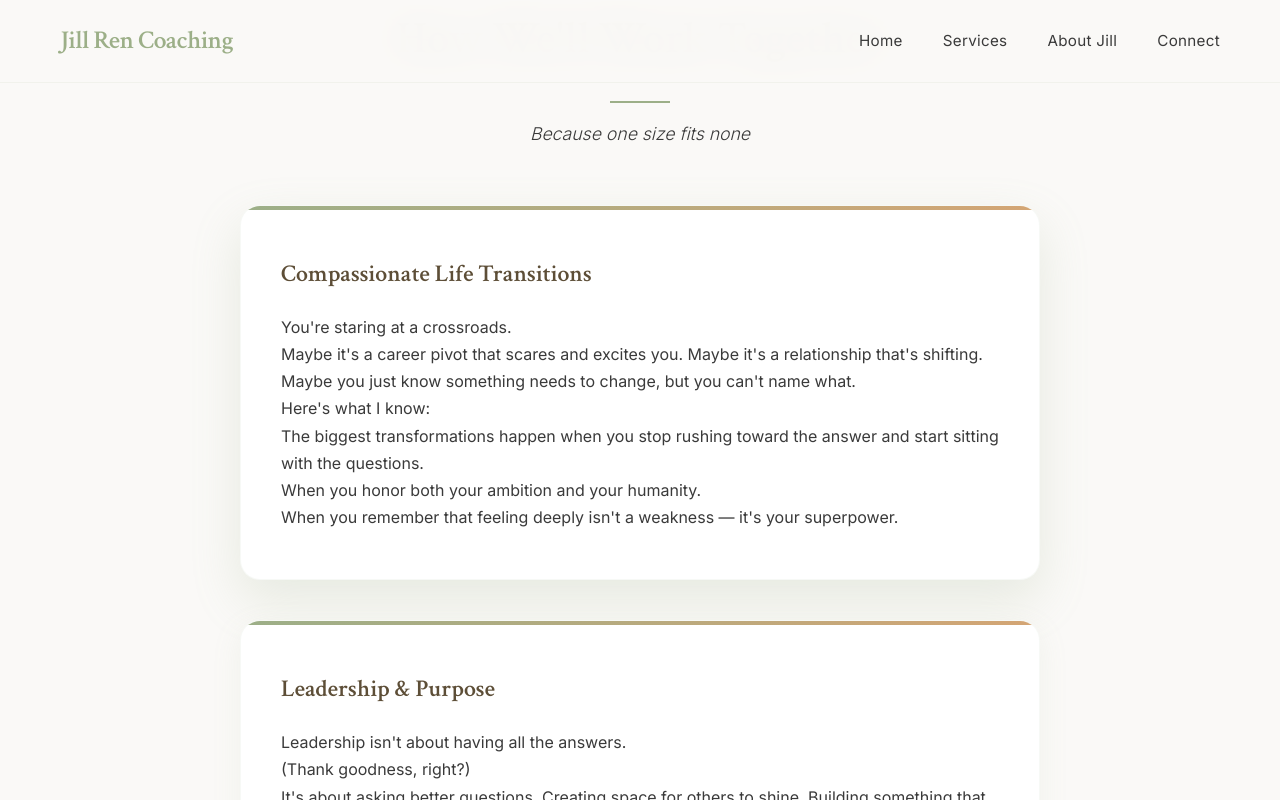
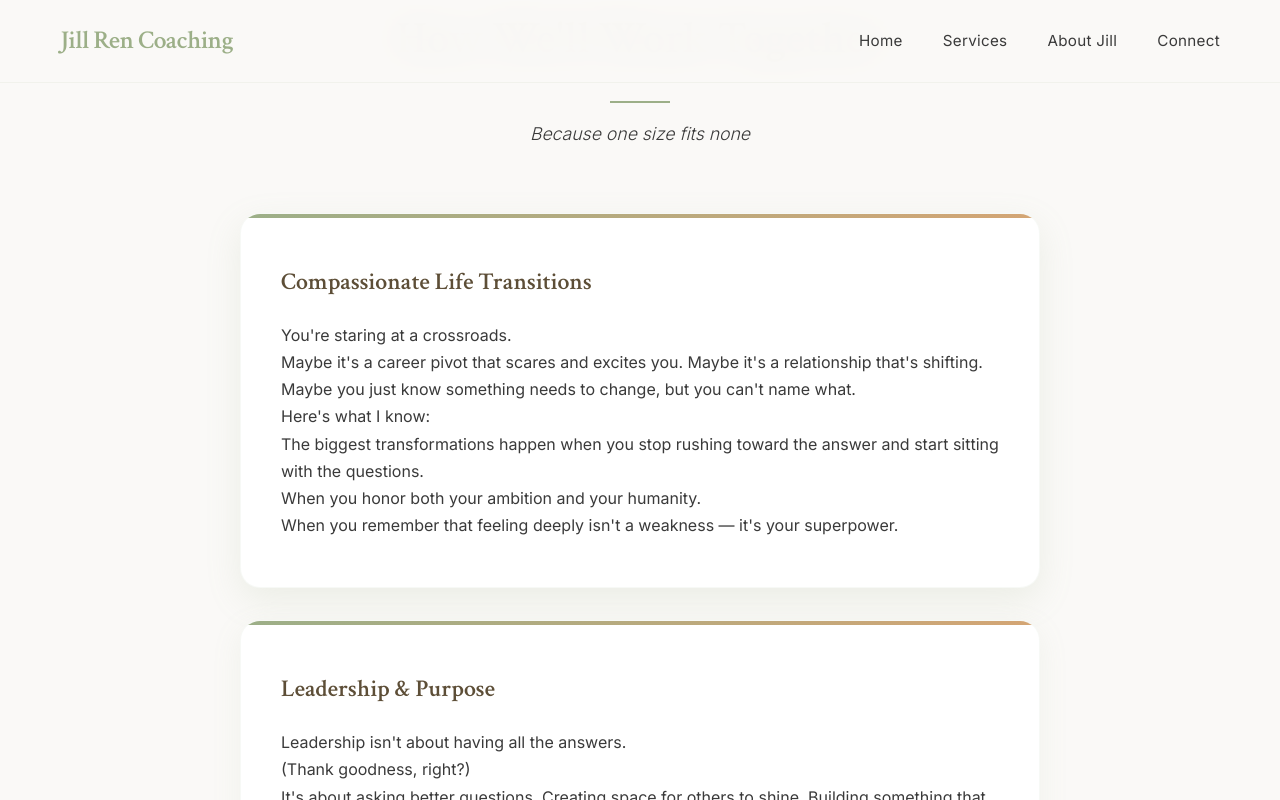
Before and after one commit to jillren/jillren.github.io, a plain HTML site: page index.html in a window 1280 px wide. In both pictures the pointer is over the element 640 px from the left and 1686 px from the top of the page. Shown: the part 1286-2086 px from the top of the page. Drawn offline with Linux system fonts and the light colour scheme.

Commit message:
Update index.html

```diff
--- a/index.html
+++ b/index.html
@@ -271,8 +271,7 @@
         }
 
         .service-card:hover {
-            transform: translateY(-8px);
-            box-shadow: 0 20px 50px rgba(156, 175, 136, 0.2);
+            box-shadow: 0 12px 35px rgba(156, 175, 136, 0.15);
         }
 
         .service-icon {
```
